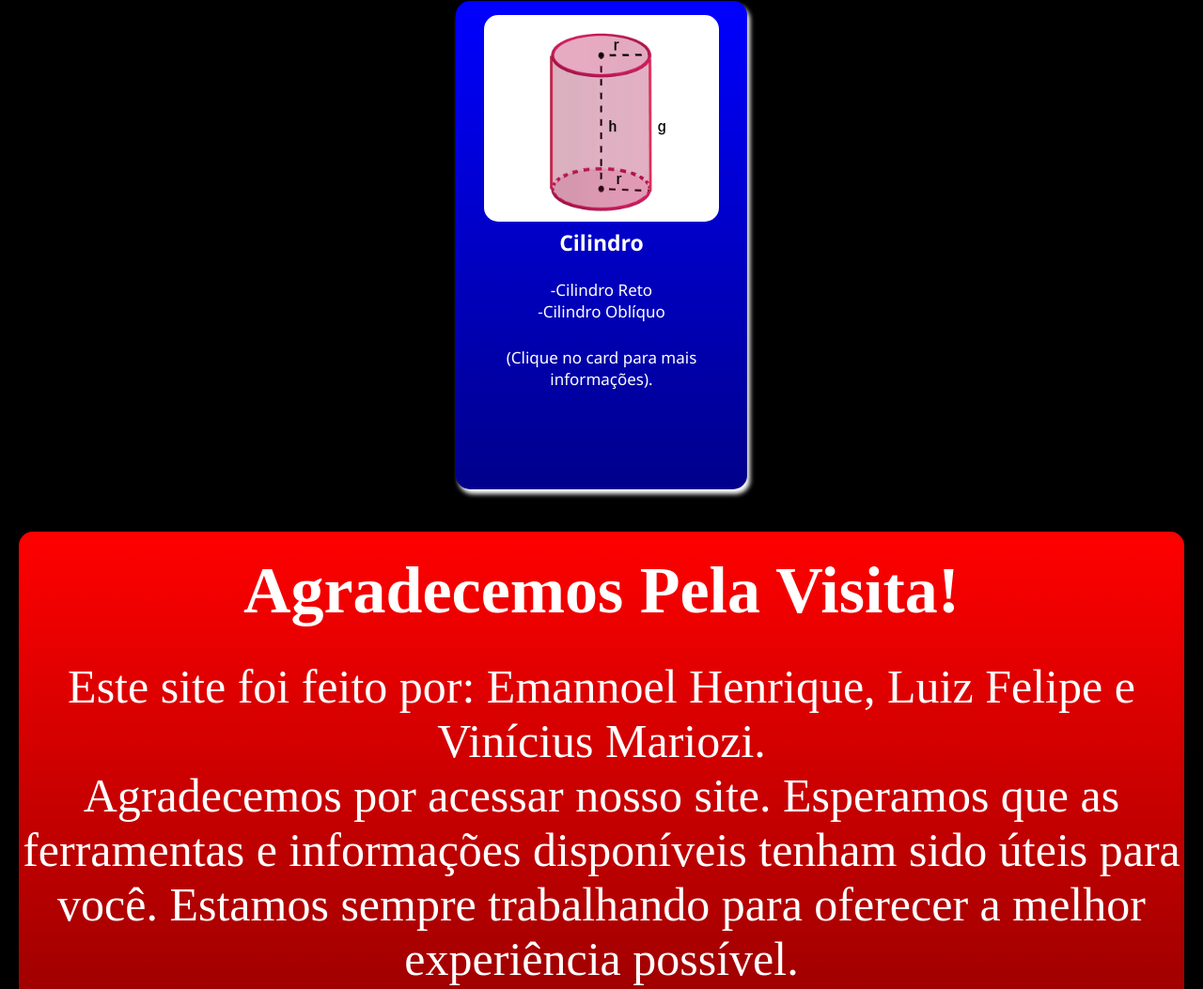
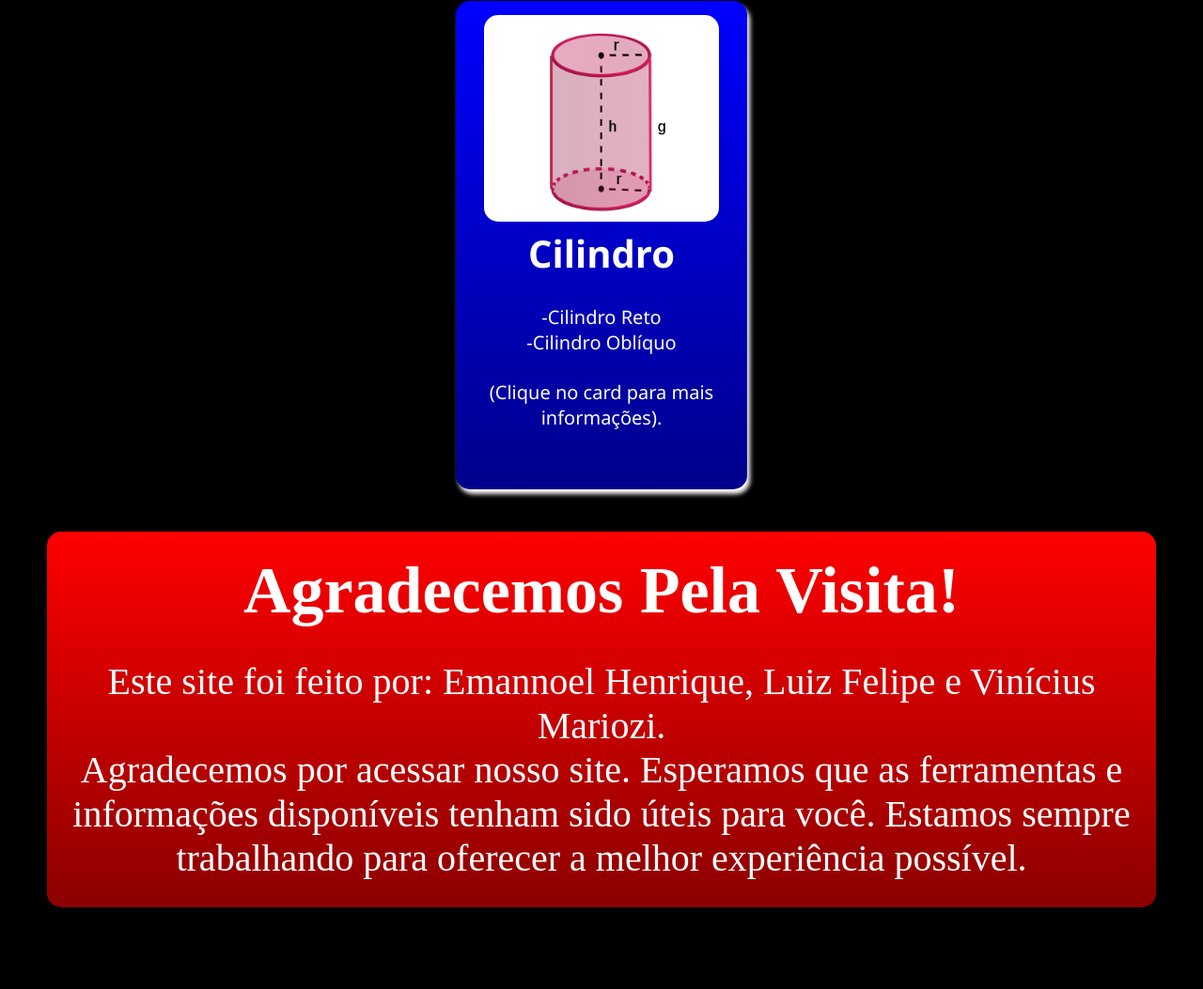
Before and after one commit to ViniciusMarioziOliveira/TrabalhoMatematica, a plain HTML site: page index.html in a window 1280 px wide. Shown: the part 1320-2373 px from the top of the page at 94% size. After the commit the page ends 2316 px from the top, so only its background shows below. Drawn offline with nearby package versions, Linux system fonts and the light colour scheme.

Commit message:
noventa e cinco por cento

```diff
--- a/style.css
+++ b/style.css
@@ -18,6 +18,9 @@ h1 {
     margin-top: 20px;
     font-family: title;
     color: white;
+    -webkit-text-stroke: 1px;
+    -webkit-text-stroke-color: blue;
+    -webkit-text-stroke-width: 1px;
 }
 
 h3 {
@@ -64,12 +67,12 @@ main {
 
 .forma h2 {
     text-align: center;
-    font-size: 23px;
+    font-size: 40px;
 }
 
 .forma p {
     text-align: center;
-    font-size: 17px;
+    font-size: 20px;
 }
 
 a {
@@ -79,8 +82,8 @@ a {
 }
 
 .Agradecimento {
-    width: 1780px;
-    height: 600px;
+    width: 1180px;
+    height: 400px;
     background-image: linear-gradient(to bottom, red, darkred);
     border-radius: 15px;
 }
@@ -93,7 +96,7 @@ a {
 
 .Agradecimento p {
     text-align: center;
-    font-size: 50px;
+    font-size: 40px;
     color: white;
     font-family: Serif;
 }
```
